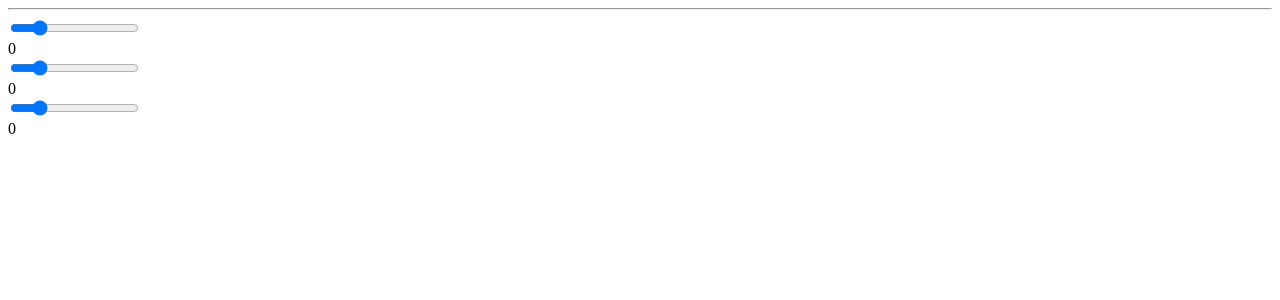
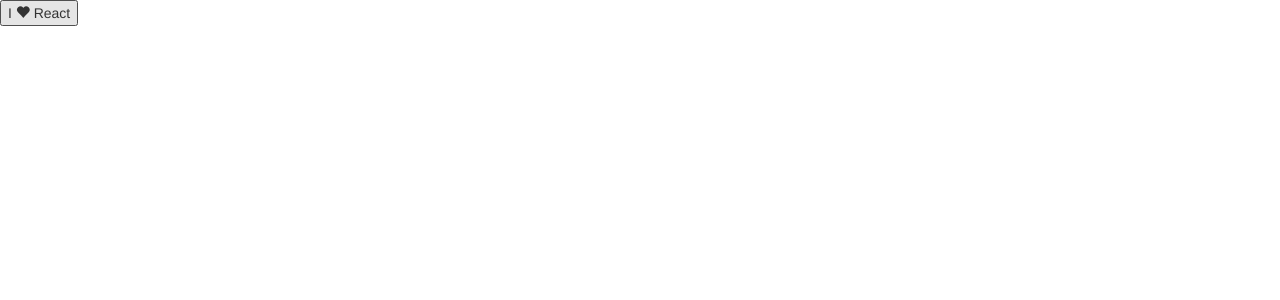
Before and after one commit to heron2014/react-fundamentals, a React app: page / in a window 1280 px wide. Shown: the top 300 px of the page. Built offline with nearby package versions, Linux system fonts and the light colour scheme.

Commit message:
accessing child properties, nested components see #9

```diff
--- /dev/null
+++ b/App3.js
@@ -0,0 +1,18 @@
+import React from 'react';
+import ReactDOM from 'react-dom';
+
+class App3 extends React.Component {
+  render () {
+    return <Button> I <Heart /> React</Button>
+  }
+}
+
+class Button extends React.Component {
+  render () {
+    return <button>{this.props.children}</button>
+  }
+}
+
+const Heart = () => <span className="glyphicon glyphicon-heart"></span>
+
+ReactDOM.render(<App3 />, document.getElementById('app'));
--- a/index.html
+++ b/index.html
@@ -3,6 +3,7 @@
   <head>
     <meta charset="utf-8">
     <title>Setup</title>
+    <link rel="stylesheet" href="https://maxcdn.bootstrapcdn.com/bootstrap/3.3.6/css/bootstrap.min.css">
   </head>
   <body>
     <div id="app"></div>
--- a/main.js
+++ b/main.js
@@ -1,5 +1,5 @@
 // import React from 'react';
 // import ReactDOM from 'react-dom';
-import App from './App2';
+import App from './App3';
 
 // ReactDOM.render(<App />, document.getElementById('app'));
```
